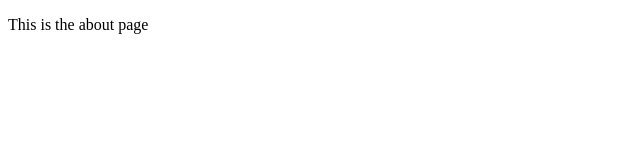
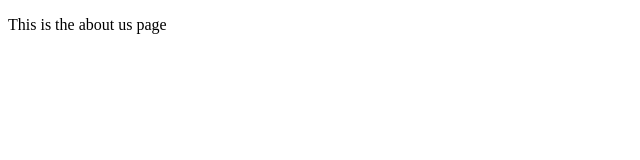
Before and after one commit to David-Jnr/Awesome-webpages, a plain HTML site: page about.html in a window 1280 px wide. Shown: the full height of the page, 0-640 px from the left. Drawn offline with Linux system fonts and the light colour scheme.

Commit message:
added some words

```diff
--- a/about.html
+++ b/about.html
@@ -6,6 +6,6 @@
     <title>About Page</title>
 </head>
 <body>
-    <p>This is the about page</p>
+    <p>This is the about us page</p>
 </body>
 </html>
```
